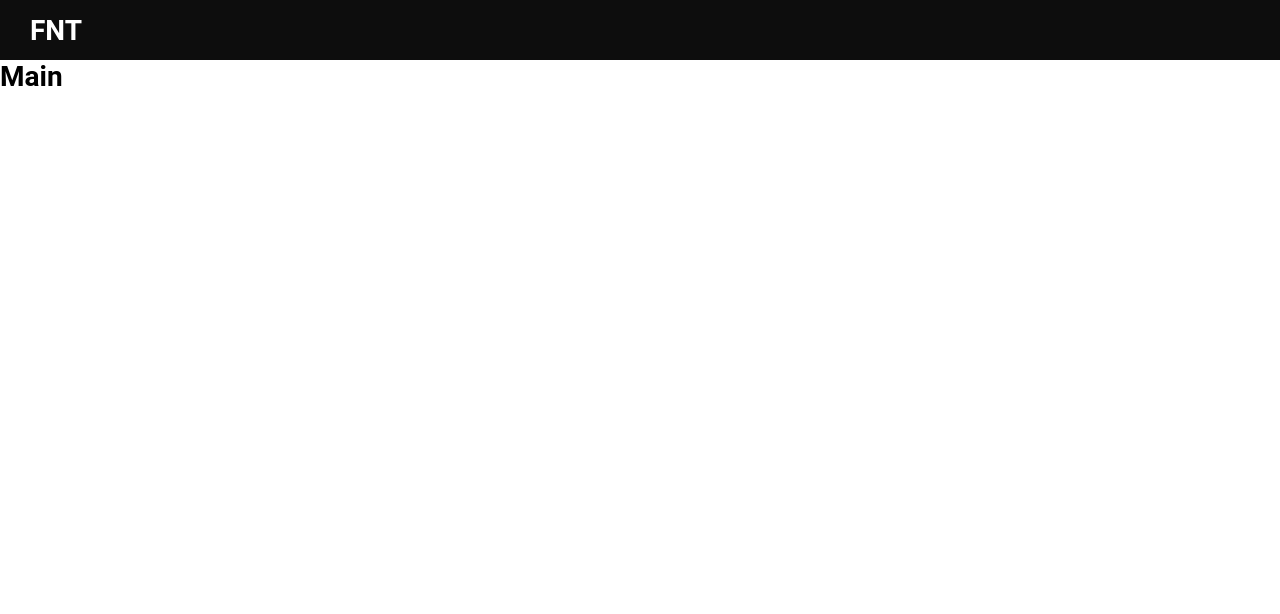
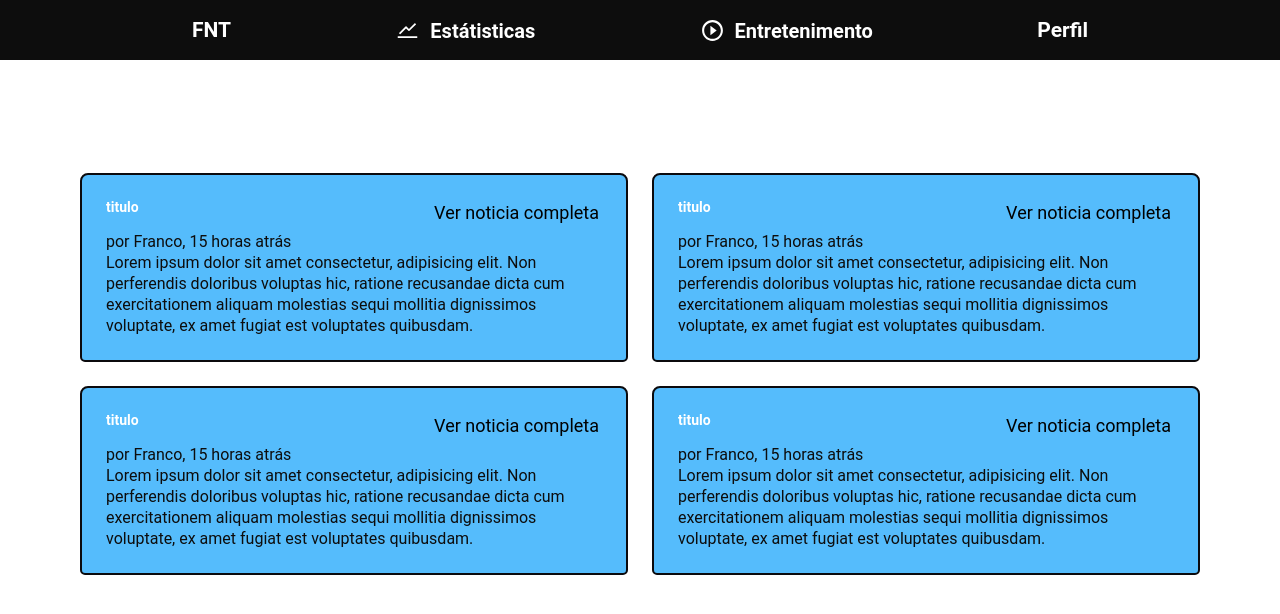
Before and after one commit to ARTHURPC03/FNT, a React (Create React App) app in the folder frontend/: page / in a window 1280 px wide. Shown: the top 614 px of the page. Built offline with nearby package versions, Linux system fonts and the light colour scheme.

Commit message:
Estilizando Main e Header

```diff
--- a/frontend/package.json
+++ b/frontend/package.json
@@ -11,6 +11,7 @@
     "prettier": "^2.0.2",
     "react": "^16.12.0",
     "react-dom": "^16.12.0",
+    "react-icons": "^3.9.0",
     "react-router-dom": "^5.1.2",
     "react-scripts": "3.4.0",
     "styled-components": "^5.0.1"
--- a/frontend/src/App.js
+++ b/frontend/src/App.js
@@ -1,16 +1,16 @@
 import React from 'react'
-
+import { BrowserRouter } from 'react-router-dom'
 import Routes from './routes'
 import Header from './components/Header'
 import GlobalStyles from './global/styles'
 
 function App() {
   return (
-    <>
+    <BrowserRouter>
       <GlobalStyles />
       <Header />
       <Routes />
-    </>
+    </BrowserRouter>
   )
 }
 
--- a/frontend/src/components/Header/index.js
+++ b/frontend/src/components/Header/index.js
@@ -1,11 +1,32 @@
 import React from 'react'
-
-import { Container } from './styles'
+import { Link } from 'react-router-dom'
+import { MdPlayCircleOutline } from 'react-icons/md'
+import { AiOutlineStock } from 'react-icons/ai'
+import { Container, DivLogo, Nav } from './styles'
 
 export default function Header() {
   return (
     <Container>
-      <h1>FNT</h1>
+      <Nav>
+        <Link to="/">
+          <h1>FNT</h1>
+        </Link>
+        <Link to="/statistics">
+          <DivLogo>
+            <AiOutlineStock size={25} />
+            <strong>Estátisticas</strong>
+          </DivLogo>
+        </Link>
+        <Link to="/entertainment">
+          <DivLogo>
+            <MdPlayCircleOutline size={25} />
+            <strong>Entretenimento</strong>
+          </DivLogo>
+        </Link>
+        <Link to="/profile">
+          <h2>Perfil</h2>
+        </Link>
+      </Nav>
     </Container>
   )
 }
--- a/frontend/src/components/Header/styles.js
+++ b/frontend/src/components/Header/styles.js
@@ -6,11 +6,40 @@ export const Container = styled.header`
   color: #fff;
   display: flex;
   align-items: center;
-  justify-content: space-between;
+  justify-content: center;
   padding: 0 30px;
   width: 100%;
   a {
     text-decoration: none;
     color: #fff;
+    div {
+      text-align: right;
+
+      strong {
+        display: inline;
+        color: #fff;
+      }
+
+      svg {
+        vertical-align: bottom;
+      }
+    }
   }
 `
+export const Nav = styled.nav`
+  display: flex;
+  justify-content: space-between;
+  align-items: center;
+  height: 64px;
+  padding: 0 42px;
+  color: rgb(153, 153, 153);
+  min-width: 980px;
+  font-size: 14px;
+`
+
+export const DivLogo = styled.div`
+  font-size: 20px;
+  strong {
+    margin-left: 10px;
+  }
+`
--- a/frontend/src/pages/Main/index.js
+++ b/frontend/src/pages/Main/index.js
@@ -1,7 +1,60 @@
 import React from 'react'
 
-// import { Container } from './styles';
+import { Container, Ul } from './styles'
 
 export default function Main() {
-  return <h1>Main</h1>
+  return (
+    <Container>
+      <h1>Aqui é a Caixa de conteúdo.</h1>
+      <Ul>
+        <li>
+          <strong>titulo</strong>
+          <p>por Franco, 15 horas atrás</p>
+          <p className="description">
+            Lorem ipsum dolor sit amet consectetur, adipisicing elit. Non
+            perferendis doloribus voluptas hic, ratione recusandae dicta cum
+            exercitationem aliquam molestias sequi mollitia dignissimos
+            voluptate, ex amet fugiat est voluptates quibusdam.
+          </p>
+          <button type="button">Ver noticia completa</button>
+        </li>
+
+        <li>
+          <strong>titulo </strong>
+          <p>por Franco, 15 horas atrás</p>
+          <p className="description">
+            Lorem ipsum dolor sit amet consectetur, adipisicing elit. Non
+            perferendis doloribus voluptas hic, ratione recusandae dicta cum
+            exercitationem aliquam molestias sequi mollitia dignissimos
+            voluptate, ex amet fugiat est voluptates quibusdam.
+          </p>
+          <button>Ver noticia completa</button>
+        </li>
+
+        <li>
+          <strong>titulo</strong>
+          <p>por Franco, 15 horas atrás</p>
+          <p className="description">
+            Lorem ipsum dolor sit amet consectetur, adipisicing elit. Non
+            perferendis doloribus voluptas hic, ratione recusandae dicta cum
+            exercitationem aliquam molestias sequi mollitia dignissimos
+            voluptate, ex amet fugiat est voluptates quibusdam.
+          </p>
+          <button>Ver noticia completa</button>
+        </li>
+
+        <li>
+          <strong>titulo</strong>
+          <p>por Franco, 15 horas atrás</p>
+          <p className="description">
+            Lorem ipsum dolor sit amet consectetur, adipisicing elit. Non
+            perferendis doloribus voluptas hic, ratione recusandae dicta cum
+            exercitationem aliquam molestias sequi mollitia dignissimos
+            voluptate, ex amet fugiat est voluptates quibusdam.
+          </p>
+          <button>Ver noticia completa</button>
+        </li>
+      </Ul>
+    </Container>
+  )
 }
--- /dev/null
+++ b/frontend/src/pages/Main/styles.js
@@ -0,0 +1,81 @@
+import styled from 'styled-components'
+
+export const Container = styled.div`
+  width: 100%;
+  max-width: 1180px;
+  padding: 0 30px;
+  margin: 32px auto;
+  h1 {
+    margin-top: 80px;
+    margin-bottom: 24;
+    transition: color 1s ease 0s, transform 1s ease 0s;
+    color: #fff;
+  }
+`
+
+export const Ul = styled.ul`
+  display: grid;
+  grid-template-columns: repeat(2, 1fr);
+  grid-gap: 24px;
+  list-style: none;
+  li {
+    background: #55bcfc;
+    padding: 24px;
+    border-radius: 8px;
+    position: relative;
+    border-bottom-left-radius: 5px;
+    border-bottom-right-radius: 5px;
+    transition: all 0.2s ease 0s;
+    border-width: 2px;
+    border-style: solid;
+    border-color: rgb(11, 10, 13);
+    border-image: initial;
+    &:hover {
+      border-width: 2px;
+      border-style: solid;
+      border-color: #e02041;
+      border-image: initial;
+    }
+    button {
+      position: absolute;
+      right: 24px;
+      top: 24px;
+      border: 0;
+      background: transparent;
+      display: flex;
+      -webkit-box-pack: center;
+      justify-content: center;
+      border-radius: 8px;
+      transition: border 0.2s ease 0s, transform 0.2s ease 0s;
+      border-width: 3px;
+      border-style: solid;
+      border-color: transparent;
+      border-image: initial;
+      svg {
+        transition: border 0.2s ease 0s, transform 0.2s ease 0s;
+        color: white;
+      }
+      &:hover {
+        transform: translateY(-7px);
+        border-color: transparent;
+        svg {
+          color: white;
+        }
+      }
+    }
+    strong {
+      display: block;
+      margin-bottom: 16px;
+      transition: color 1s ease 0s, transform 1s ease 0s;
+      color: white;
+    }
+    p + strong {
+      margin-top: 32px;
+    }
+    p {
+      color: #0d0d0d;
+      line-height: 21px;
+      font-size: 16px;
+    }
+  }
+`
--- a/frontend/src/routes.js
+++ b/frontend/src/routes.js
@@ -1,5 +1,5 @@
 import React from 'react'
-import { BrowserRouter, Route, Switch } from 'react-router-dom'
+import { Route, Switch } from 'react-router-dom'
 
 import Logon from './pages/Logon'
 import Register from './pages/Register'
@@ -11,7 +11,6 @@ import Statistics from './pages/Statistics'
 
 export default function Routes() {
   return (
-    <BrowserRouter>
     <Switch>
       <Route path="/" exact component={Main} />
 
@@ -23,6 +22,5 @@ export default function Routes() {
       <Route path="/statistics" component={Statistics} />
       <Route path="/detail" component={Detail} />
     </Switch>
-    </BrowserRouter>
   )
 }
```
Lines whose indentation alone changed are shown as unchanged.
